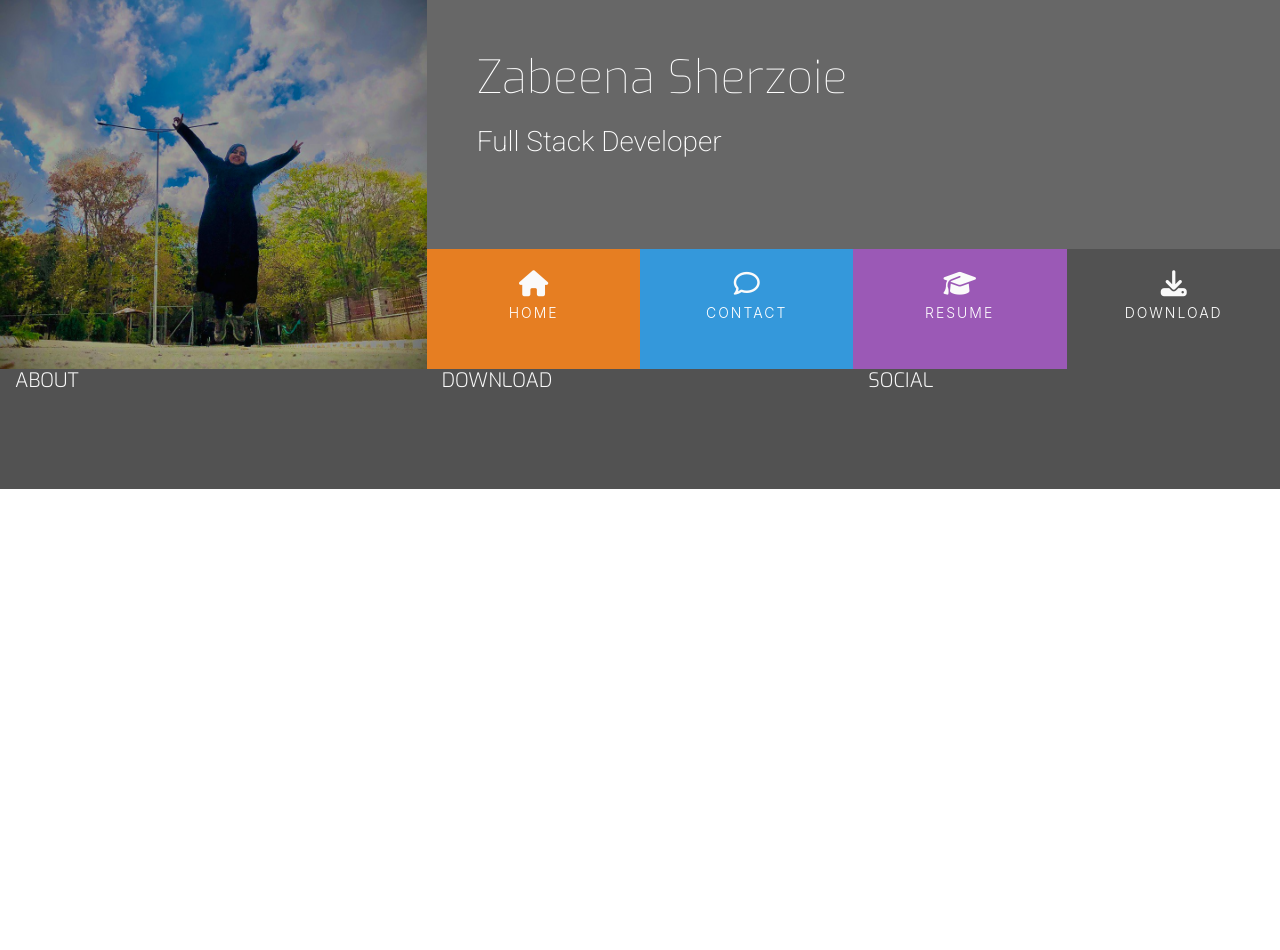
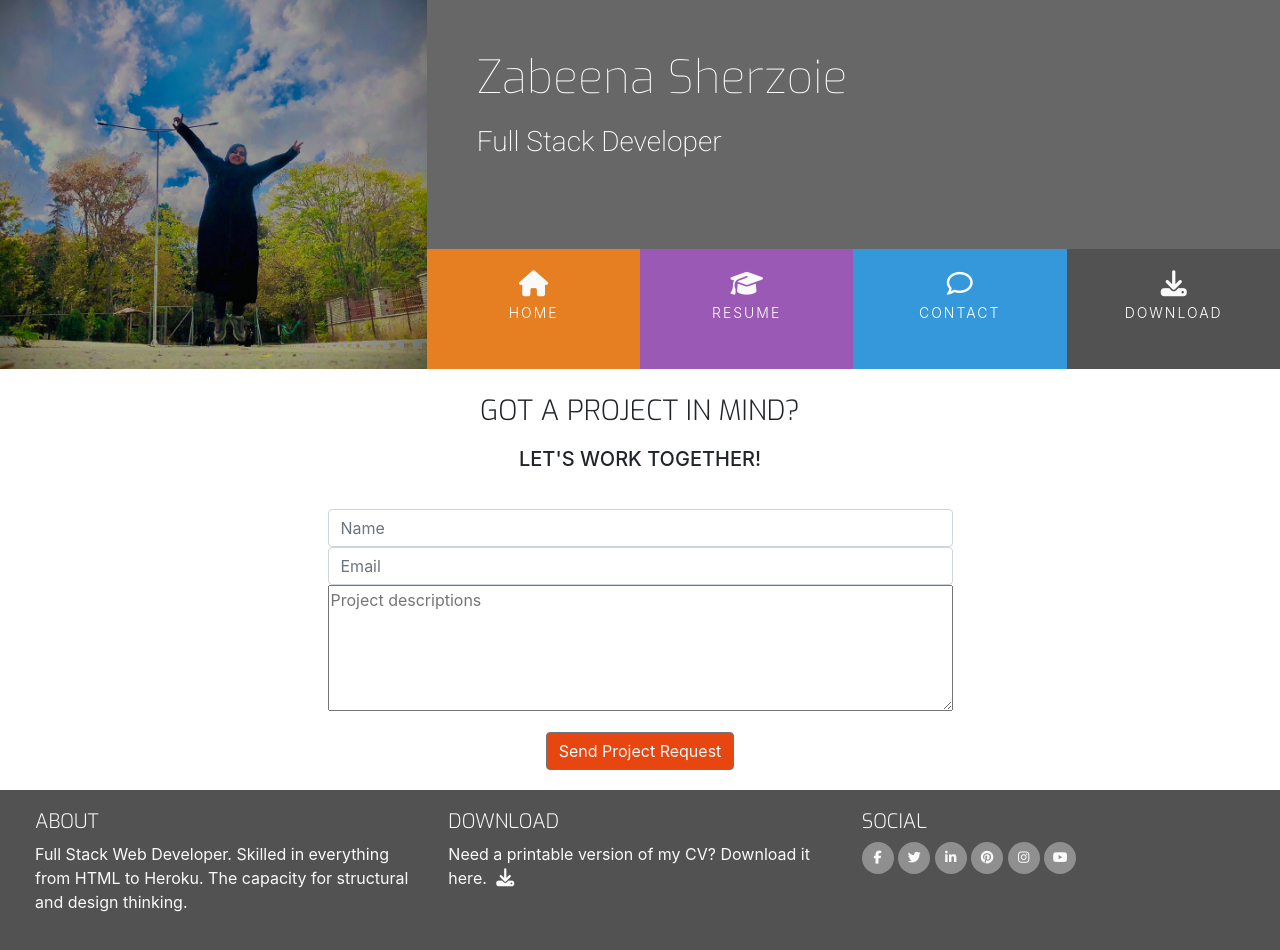
Before and after one commit to ZabeenaSherzoie/Bootstrap-resume, a plain HTML site: page contact.html in a window 1280 px wide. Before the commit the page ends 800 px from the top, so only its background shows below. Drawn offline with nearby package versions, Linux system fonts and the light colour scheme.

Commit message:
final commit

```diff
--- a/assets/css/style.css
+++ b/assets/css/style.css
@@ -4,6 +4,9 @@
 
 .bg-color-name-title {
     background-color: #676767;
+}
+.bg-color-contact{
+    background-color: #fff;
 }
 .bg-color-work-history{
     background-color: #9b59b6;
@@ -312,3 +315,32 @@ footer {
 .history-items{
     margin-bottom: 30px;
 }
+/*--------------------------------------------Contact Form*/
+.contact-heading{
+    font-family: "Exo",sans-serif;
+    font-weight: 300;
+    margin-top: 25px;
+    margin-bottom: 20px;
+}
+
+.center-form{
+    padding-top: 10px;
+    margin:0 auto;
+    max-width: 70%;
+}
+button[type="submit"]{
+    margin-top: 15px;
+    margin-bottom: 20px;
+    color:#fafafa;
+    background-color: #e84610;
+}
+/*--------------------------------------------Media Queries*/
+@media (min-width:992px) {
+    .center-form{
+        padding-top: 30px;
+        min-height: 240px;
+        margin:0 auto;
+        max-width: 50%;
+
+
+}
--- a/contact.html
+++ b/contact.html
@@ -25,16 +25,17 @@
                     <div class="col">
                         <ul id="nav" class="list-inline menucontainer">
                             <li class="col-6 col-sm-3 ui-menu-color-home list-inline-item menuitem">
-                                <a href="#" class="hvr-sweep-to-bottom"><i class="fa-solid fa-house" aria-hidden="true"></i><span>Home</span></a>
+                                <a href="index.html" class="hvr-sweep-to-bottom"><i class="fa-solid fa-house" aria-hidden="true"></i><span>Home</span></a>
+                            </li>
+                            <li class="col-6 col-sm-3 ui-menu-color-resume list-inline-item menuitem">
+                                <a href="resume.html" class="hvr-sweep-to-bottom"><i class="fa-solid fa-graduation-cap" aria-hidden="true"></i><span>Resume</span></a>
                             </li>
                             <li class="col-6 col-sm-3 ui-menu-color-contact list-inline-item menuitem">
-                                <a href="#" class="hvr-sweep-to-bottom"><i class="fa-regular fa-comment" aria-hidden="true"></i><span>Contact</span></a>
+                                <a href="contact.html" class="hvr-sweep-to-bottom"><i class="fa-regular fa-comment" aria-hidden="true"></i><span>Contact</span></a>
                             </li>
-                            <li class="col-6 col-sm-3 ui-menu-color-resume list-inline-item menuitem">
-                                <a href="#" class="hvr-sweep-to-bottom"><i class="fa-solid fa-graduation-cap" aria-hidden="true"></i><span>Resume</span></a>
-                            </li>
+
                             <li class="col-6 col-sm-3 ui-menu-color-download list-inline-item menuitem">
-                                <a href="#" class="hvr-sweep-to-bottom"><i class="fa-solid fa-download" aria-hidden="true"></i><span>Download</span></a>
+                                <a href="assets/cv/cv.pdf" class="hvr-sweep-to-bottom"><i class="fa-solid fa-download" aria-hidden="true"></i><span>Download</span></a>
                             </li>
                         </ul>
                     </div>
@@ -42,22 +43,90 @@
             </div>
         </div>
     </header>
-    <section>
-
+    <section class="container-fluid">
+        <div class="row bg-color-contact">
+            <div class="col">
+                <h3 class="contact-heading uppercase text-center">Got a project in mind?</h3>
+                <h5 class="uppercase text-center">Let's work together!</h5>
+                <div class="center-form">
+                    <form action="">
+                        <input type="text" name='name' id="fullname" class="form-control" placeholder="Name" required>
+                        <input type="email" name="email" id="emailaddress" class="form-control" placeholder="Email" required>
+                        <textarea name="projectsummary" id="projectsummary" style="min-width: 100%;" rows="5" placeholder="Project descriptions" required></textarea>
+                        <div class="form-row text-center">
+                            <div class="col">
+                                <button type="submit" class="btn btn-secondary">Send Project Request</button>
+                            </div>
+                        </div>
+                    </form>
+                </div>
+            </div>
+        </div>
     </section>
     <footer class="container-fluid">
-        <div class="row">
+        <div id="footer-details" class="row">
             <div class="col-sm-4">
                 <h5 class="uppercase general-sub">About</h5>
+                <p class="inline-block">
+                    Full Stack Web Developer. Skilled in everything from HTML to Heroku. The capacity for structural and
+                    design thinking.
+                </p>
             </div>
             <div class="col-sm-4">
                 <h5 class="uppercase general-sub">Download</h5>
+                <p class="inline-block">
+                    Need a printable version of my CV? Download it here.
+                    <a href="assets/cv/cv.pdf" target="_blank" class="cv-pdf">
+                        <i class="fa fa-download" aria-hidden="true"></i>
+                        <span class="sr-only">Download link.</span>
+                    </a>
+                </p>
             </div>
             <div class="col-sm-4">
                 <h5 class="uppercase general-sub">Social</h5>
+                <ul class="list-inline social-links">
+                    <li class="list-inline-item">
+                        <a target="_blank" href="#">
+                            <i class="fa fa-facebook" aria-hidden="true"></i>
+                            <span class="sr-only">Facebook</span>
+                        </a>
+                    </li>
+                    <li class="list-inline-item">
+                        <a target="_blank" href="#">
+                            <i class="fa fa-twitter" aria-hidden="true"></i>
+                            <span class="sr-only">Twitter</span>
+                        </a>
+                    </li>
+                    <li class="list-inline-item">
+                        <a target="_blank" href="#">
+                            <i class="fa fa-linkedin" aria-hidden="true"></i>
+                            <span class="sr-only">LinkedIn</span>
+                        </a>
+                    </li>
+                    <li class="list-inline-item">
+                        <a target="_blank" href="#">
+                            <i class="fa fa-pinterest" aria-hidden="true"></i>
+                            <span class="sr-only">Pinterest</span>
+                        </a>
+                    </li>
+                    <li class="list-inline-item">
+                        <a target="_blank" href="#">
+                            <i class="fa fa-instagram" aria-hidden="true"></i>
+                            <span class="sr-only">Instagram</span>
+                        </a>
+                    </li>
+                    <li class="list-inline-item">
+                        <a target="_blank" href="#">
+                            <i class="fa fa-youtube" aria-hidden="true"></i>
+                            <span class="sr-only">YouTube</span>
+                        </a>
+                    </li>
+                </ul>
             </div>
         </div>
+    </footer>
 
-    </footer>
+
+
 </body>
 </html>
```
Also changed, not shown: index.html (+7 -7 lines), resume.html (+9 -9 lines), 1 other file.
